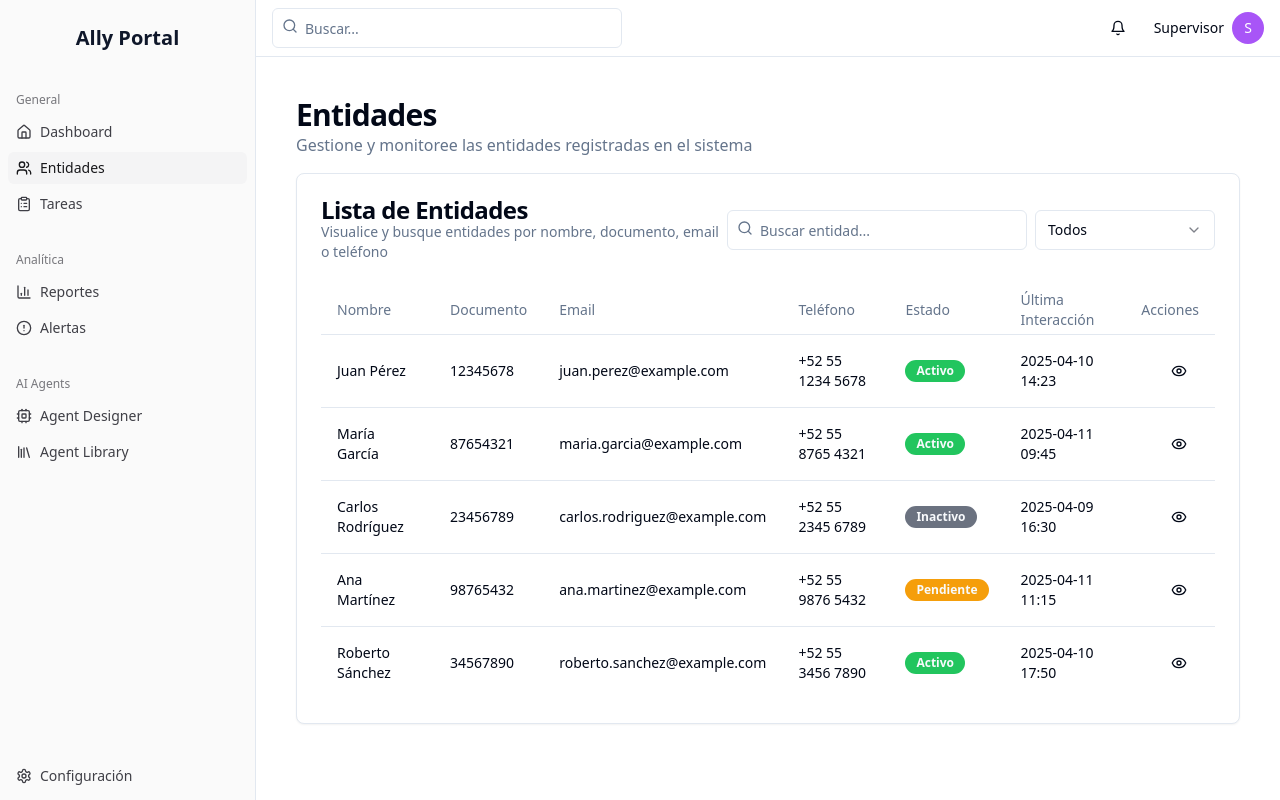
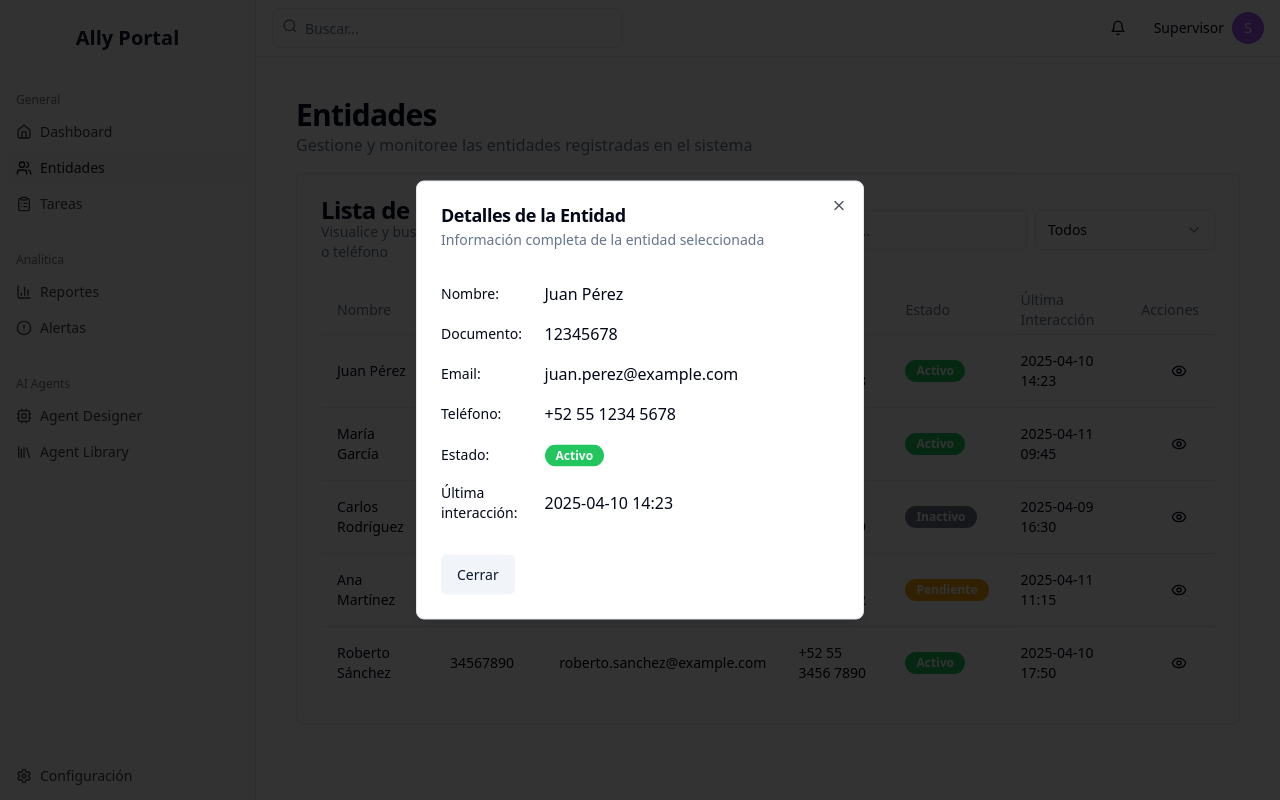
Before and after one commit to Matias0032/ally-portal-command-center, a React (Vite) app: page /entities in a window 1280 px wide. Both pictures are taken after a click on the button 1179 px from the left and 370 px from the top of the page. Built offline with nearby package versions, Linux system fonts and the light colour scheme.

Commit message:
Fix: Button functionality
Implement button functionality in the AgentProfileCard component.

```diff
--- a/src/pages/EntitiesPage.tsx
+++ b/src/pages/EntitiesPage.tsx
@@ -13,6 +13,7 @@ import {
   SelectTrigger,
   SelectValue
 } from "@/components/ui/select";
+import { Dialog, DialogContent, DialogHeader, DialogTitle, DialogDescription, DialogFooter } from "@/components/ui/dialog";
 
 interface Entity {
   id: string;
@@ -86,6 +87,8 @@ const getStatusBadge = (status: Entity["status"]) => {
 const EntitiesPage = () => {
   const [searchQuery, setSearchQuery] = useState("");
   const [statusFilter, setStatusFilter] = useState<Entity["status"] | "all">("all");
+  const [selectedEntity, setSelectedEntity] = useState<Entity | null>(null);
+  const [isDetailsOpen, setIsDetailsOpen] = useState(false);
 
   const filteredEntities = useMemo(() => {
     return MOCK_ENTITIES.filter(entity => {
@@ -100,6 +103,11 @@ const EntitiesPage = () => {
       return matchesSearch && matchesStatus;
     });
   }, [searchQuery, statusFilter]);
+
+  const handleViewDetails = (entity: Entity) => {
+    setSelectedEntity(entity);
+    setIsDetailsOpen(true);
+  };
 
   return (
     <div className="space-y-4 p-4">
@@ -170,7 +178,12 @@ const EntitiesPage = () => {
                   <TableCell>{getStatusBadge(entity.status)}</TableCell>
                   <TableCell className="hidden md:table-cell">{entity.last_interaction}</TableCell>
                   <TableCell className="text-right">
-                    <Button variant="ghost" size="sm">
+                    <Button
+                      variant="ghost"
+                      size="sm"
+                      onClick={() => handleViewDetails(entity)}
+                      aria-label="Ver detalles"
+                    >
                       <EyeIcon className="h-4 w-4" />
                     </Button>
                   </TableCell>
@@ -180,6 +193,57 @@ const EntitiesPage = () => {
           </Table>
         </CardContent>
       </Card>
+
+      {/* Diálogo de detalles de la entidad */}
+      <Dialog open={isDetailsOpen} onOpenChange={setIsDetailsOpen}>
+        <DialogContent className="sm:max-w-md">
+          <DialogHeader>
+            <DialogTitle>Detalles de la Entidad</DialogTitle>
+            <DialogDescription>
+              Información completa de la entidad seleccionada
+            </DialogDescription>
+          </DialogHeader>
+
+          {selectedEntity && (
+            <div className="space-y-4 py-4">
+              <div className="grid grid-cols-4 items-center gap-4">
+                <p className="text-sm font-medium col-span-1">Nombre:</p>
+                <p className="col-span-3">{selectedEntity.full_name}</p>
+              </div>
+              <div className="grid grid-cols-4 items-center gap-4">
+                <p className="text-sm font-medium col-span-1">Documento:</p>
+                <p className="col-span-3">{selectedEntity.document_id}</p>
+              </div>
+              <div className="grid grid-cols-4 items-center gap-4">
+                <p className="text-sm font-medium col-span-1">Email:</p>
+                <p className="col-span-3">{selectedEntity.email}</p>
+              </div>
+              <div className="grid grid-cols-4 items-center gap-4">
+                <p className="text-sm font-medium col-span-1">Teléfono:</p>
+                <p className="col-span-3">{selectedEntity.phone}</p>
+              </div>
+              <div className="grid grid-cols-4 items-center gap-4">
+                <p className="text-sm font-medium col-span-1">Estado:</p>
+                <p className="col-span-3">{getStatusBadge(selectedEntity.status)}</p>
+              </div>
+              <div className="grid grid-cols-4 items-center gap-4">
+                <p className="text-sm font-medium col-span-1">Última interacción:</p>
+                <p className="col-span-3">{selectedEntity.last_interaction}</p>
+              </div>
+            </div>
+          )}
+
+          <DialogFooter className="sm:justify-start">
+            <Button
+              type="button"
+              variant="secondary"
+              onClick={() => setIsDetailsOpen(false)}
+            >
+              Cerrar
+            </Button>
+          </DialogFooter>
+        </DialogContent>
+      </Dialog>
     </div>
   );
 };
```
